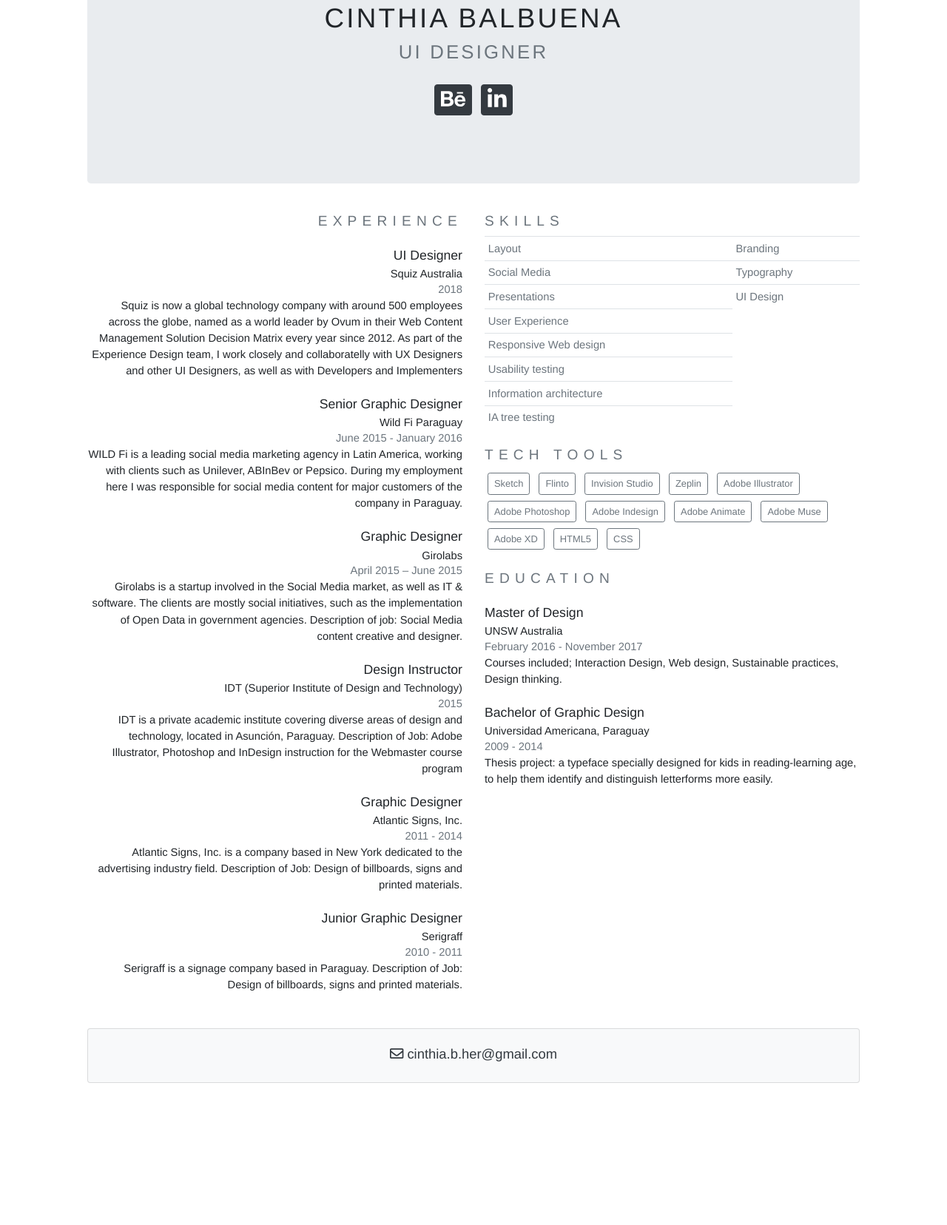
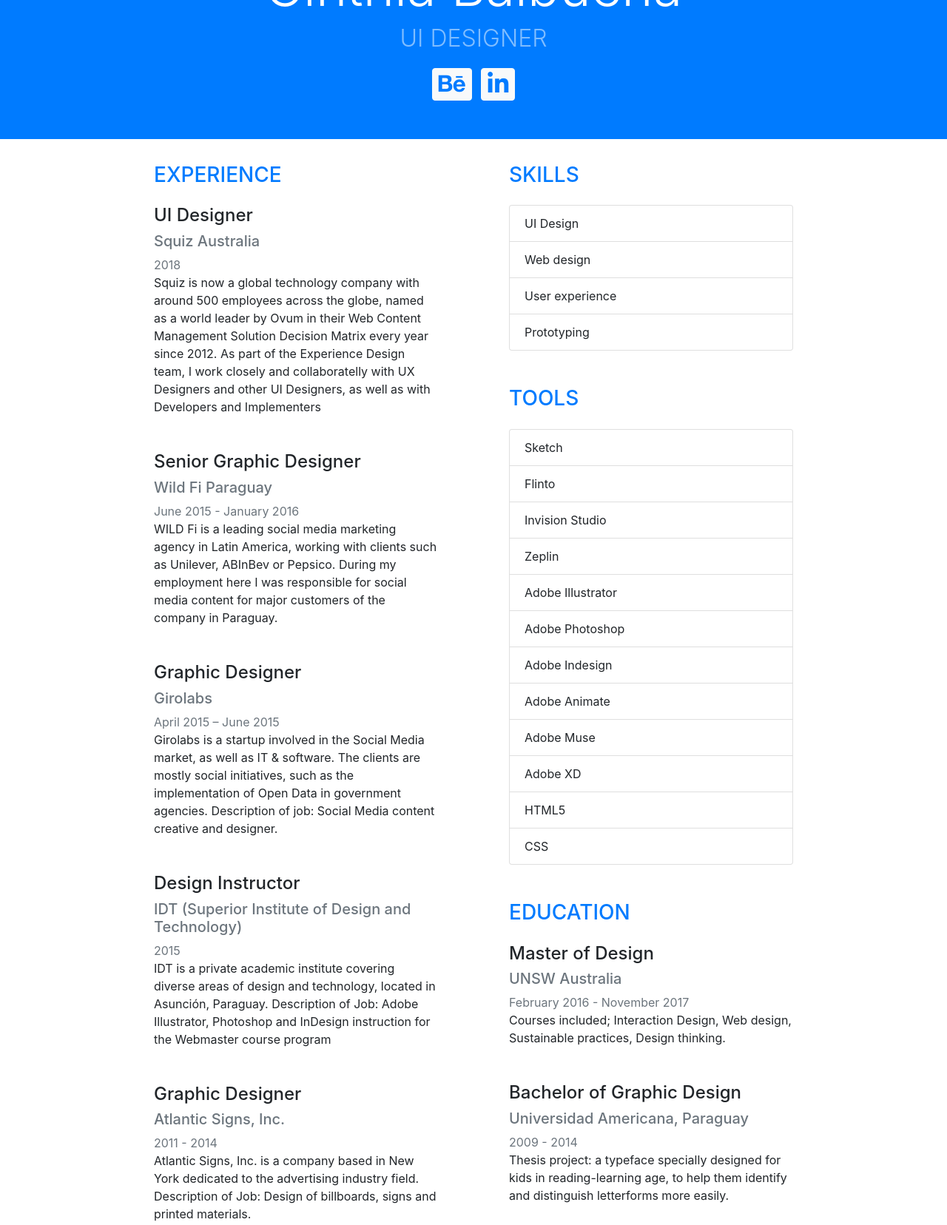
Before and after one commit to cinthiabalbuena/cinthiabalbuena.github.io, a plain HTML site: page index.html in a window 1280 px wide. Shown: the part 109-1765 px from the top of the page at 74% size. Before the commit the page ends 1645 px from the top, so only its background shows below. Drawn offline with nearby package versions, Linux system fonts and the light colour scheme.

Commit message:
new colours and styling

```diff
--- a/index.html
+++ b/index.html
@@ -4,165 +4,156 @@
     <!-- Required meta tags -->
     <meta charset="utf-8">
     <meta name="viewport" content="width=device-width, initial-scale=1, shrink-to-fit=no">
-    <link rel="stylesheet" href="dist/css/bootstrap.css">
-    <script defer src="https://use.fontawesome.com/releases/v5.0.8/js/all.js" integrity="sha384-SlE991lGASHoBfWbelyBPLsUlwY1GwNDJo3jSJO04KZ33K2bwfV9YBauFfnzvynJ" crossorigin="anonymous"></script>
-    <link rel="stylesheet" href="css/master.css">
-
+    <link rel="stylesheet" href="https://stackpath.bootstrapcdn.com/bootstrap/4.2.1/css/bootstrap.min.css" integrity="sha384-GJzZqFGwb1QTTN6wy59ffF1BuGJpLSa9DkKMp0DgiMDm4iYMj70gZWKYbI706tWS" crossorigin="anonymous">
+    <link rel="stylesheet" href="https://use.fontawesome.com/releases/v5.6.3/css/all.css" integrity="sha384-UHRtZLI+pbxtHCWp1t77Bi1L4ZtiqrqD80Kn4Z8NTSRyMA2Fd33n5dQ8lWUE00s/" crossorigin="anonymous">
     <title>Cinthia Balbuena</title>
   </head>
-  <body class="container text-center p-5">
-    <header class="jumbotron">
-      <h1 class="text-uppercase tracking-sm">Cinthia Balbuena</h1>
-      <h2 class="text-uppercase mb-3 text-muted tracking-sm">UI Designer</h2>
-      <div class="my-4">
-        <a href="https://www.behance.net/cinthiabalbuena" target="_blank" class="px-2 py-1 m-1 btn btn-dark" data-toggle="tooltip" data-placement="bottom" title="Portfolio on Behance">
+  <body class="container-fluid m-0 p-0">
+
+    <header class="jumbotron text-center jumbotron-fluid bg-primary py-5">
+      <div class="container w-75 px-lg-5">
+        <h1 class="display-3 text-white">Cinthia Balbuena</h1>
+        <h2 class="text-uppercase text-white-50 font-weight-light">UI Designer</h2>
+        <div class="container mt-3">
+
+          <button class="btn btn-light px-2 py-1 m-1" data-toggle="tooltip" data-placement="bottom" title="Portfolio on Behance">
+            <a href="https://www.behance.net/cinthiabalbuena" target="_blank">
               <i class="fab fa-behance fa-2x"></i>
             </a>
-        <a href="https://www.linkedin.com/in/cinthiabalbuena/" target="_blank" class="px-2 py-1 m-1 btn btn-dark" data-toggle="tooltip" data-placement="bottom" title="LinkedIn profile">
+          </button>
+
+          <button class="btn btn-light px-2 py-1 m-1" data-toggle="tooltip" data-placement="bottom" title="LinkedIn profile">
+            <a href="https://www.linkedin.com/in/cinthiabalbuena/" target="_blank">
               <i class="fab fa-linkedin-in fa-2x"></i>
             </a>
+          </button>
+        </div>
       </div>
     </header>
-    <main class="row text-left">
-      <section class="col text-md-right">
-        <div class="Category  mb-4">
-          <h3 class="text-uppercase my-2 tracking-lg text-muted">Experience</h3>
-          <div class="job my-4">
-            <h4 class="card-title">UI Designer</h4>
-            <h5 class="card-subtitle"> Squiz Australia</h5>
-            <span class="text-muted">2018</span>
+
+
+    <main class="container w-75 px-lg-5">
+      <div class="row mx-lg-n5">
+        <div class="col-lg px-lg-5">
+          <div class="category mb-5">
+            <h3 class="text-uppercase text-primary mb-4">Experience</h3>
+            <div class="job mb-5">
+              <h4 class="card-title my-2">UI Designer</h4>
+              <h5 class="card-subtitle my-2 text-secondary"> Squiz Australia</h5>
+              <span class="text-muted my-2">2018</span>
               <p>Squiz is now a global technology company with around 500 employees across the globe, named as a world leader by Ovum in their Web Content Management Solution Decision Matrix every year since 2012. As part of the Experience Design team, I work closely and collaboratelly with UX Designers and other UI Designers, as well as with Developers and Implementers</p>
             </div>
-          <div class="job my-4">
-            <h4 class="card-title">Senior Graphic Designer</h4>
-            <h5 class="card-subtitle"> Wild Fi Paraguay</h5>
-            <span class="text-muted">June 2015 - January 2016</span>
+            <div class="job mb-5">
+              <h4 class="card-title my-2">Senior Graphic Designer</h4>
+              <h5 class="card-subtitle my-2 text-secondary"> Wild Fi Paraguay</h5>
+              <span class="text-muted my-2">June 2015 - January 2016</span>
               <p>WILD Fi is a leading social media marketing agency in Latin
               America, working with clients such as Unilever, ABInBev or
               Pepsico. During my employment here I was responsible for
               social media content for major customers of the company in
               Paraguay.</p>
             </div>
-          <div class="job my-4">
-            <h4 class="card-title">Graphic Designer</h4>
-            <h5 class="card-subtitle">Girolabs</h5>
-            <span class="text-muted">April 2015 – June 2015</span>
+            <div class="job mb-5">
+              <h4 class="card-title my-2">Graphic Designer</h4>
+              <h5 class="card-subtitle my-2 text-secondary">Girolabs</h5>
+              <span class="text-muted my-2">April 2015 – June 2015</span>
               <p>Girolabs is a startup involved in the Social Media market, as
               well as IT & software. The clients are mostly social initiatives,
               such as the implementation of Open Data in government
               agencies. Description of job: Social Media content creative and
               designer.</p>
             </div>
-          <div class="job my-4">
-            <h4 class="card-title">Design Instructor</h4>
-            <h5 class="card-subtitle">IDT (Superior Institute of Design and Technology)</h5>
-            <span class="text-muted">2015</span>
+            <div class="job mb-5">
+              <h4 class="card-title my-2">Design Instructor</h4>
+              <h5 class="card-subtitle my-2 text-secondary">IDT (Superior Institute of Design and Technology)</h5>
+              <span class="text-muted my-2">2015</span>
               <p>IDT is a private academic institute covering diverse areas of
               design and technology, located in Asunción, Paraguay.
               Description of Job: Adobe Illustrator, Photoshop and InDesign
               instruction for the Webmaster course program</p>
             </div>
-          <div class="job my-4">
-            <h4 class="card-title">Graphic Designer</h4>
-            <h5 class="card-subtitle">Atlantic Signs, Inc.</h5>
-            <span class="text-muted">2011 - 2014</span>
+            <div class="job mb-5">
+              <h4 class="card-title my-2">Graphic Designer</h4>
+              <h5 class="card-subtitle my-2 text-secondary">Atlantic Signs, Inc.</h5>
+              <span class="text-muted my-2">2011 - 2014</span>
               <p>Atlantic Signs, Inc. is a company based in New York dedicated
               to the advertising industry field. Description of Job: Design of
               billboards, signs and printed materials.</p>
             </div>
-          <div class="job my-4">
-            <h4 class="card-title">Junior Graphic Designer</h4>
-            <h5 class="card-subtitle">Serigraff</h5>
-            <span class="text-muted">2010 - 2011</span>
+            <div class="job mb-5">
+              <h4 class="card-title my-2">Junior Graphic Designer</h4>
+              <h5 class="card-subtitle my-2 text-secondary">Serigraff</h5>
+              <span class="text-muted my-2">2010 - 2011</span>
               <p>Serigraff is a signage company based in Paraguay. Description
               of Job: Design of billboards, signs and printed materials.</p>
             </div>
           </div>
-      </section>
-      <section class="col text-left">
-        <div class="Category mb-4">
-          <h3 class="text-uppercase my-2 tracking-lg text-muted">Skills</h3>
-          <table class="table table-responsive-sm table-hover table-sm text-muted">
-            <tr>
-              <td>Layout</td>
-              <td>Branding</td>
-            </tr>
-            <tr>
-              <td>Social Media</td>
-              <td>Typography</td>
-            </tr>
-            <tr>
-              <td>Presentations</td>
-              <td>UI Design</td>
-            </tr>
-            <tr>
-              <td>User Experience</td>
-            </tr>
-            <tr>
-              <td>Responsive Web design</td>
-            </tr>
-            <tr>
-              <td>Usability testing</td>
-            </tr>
-            <tr>
-              <td>Information architecture</td>
-            </tr>
-            <tr>
-              <td>IA tree testing</td>
-            </tr>
-          </table>
         </div>
-        <div class="Category my-4">
-          <h3 class="text-uppercase  my-2 tracking-lg text-muted">Tech Tools</h3>
-              <span class="btn btn-outline-secondary m-1 btn-sm">Sketch</span>
-              <span class="btn btn-outline-secondary m-1 btn-sm">Flinto</span>
-              <span class="btn btn-outline-secondary m-1 btn-sm">Invision Studio</span>
-              <span class="btn btn-outline-secondary m-1 btn-sm">Zeplin</span>
-              <span class="btn btn-outline-secondary m-1 btn-sm">Adobe Illustrator</span>
-              <span class="btn btn-outline-secondary m-1 btn-sm">Adobe Photoshop</span>
-              <span class="btn btn-outline-secondary m-1 btn-sm">Adobe Indesign</span>
-              <span class="btn btn-outline-secondary m-1 btn-sm">Adobe Animate</span>
-              <span class="btn btn-outline-secondary m-1 btn-sm">Adobe Muse</span>
-              <span class="btn btn-outline-secondary m-1 btn-sm">Adobe XD</span>
-              <span class="btn btn-outline-secondary m-1 btn-sm">HTML5</span>
-              <span class="btn btn-outline-secondary m-1 btn-sm">CSS</span>
+
+      <div class="col-lg px-lg-5">
+        <div class="category mb-5">
+          <h3 class="text-uppercase text-primary mb-4">Skills</h3>
+          <ul class="list-group">
+              <li class="list-group-item">UI Design</li>
+              <li class="list-group-item">Web design</li>
+              <li class="list-group-item">User experience</li>
+              <li class="list-group-item">Prototyping</li>
+          </ul>
         </div>
-        <div class="Category  my-4">
-          <h3 class="text-uppercase my-4 tracking-lg text-muted">Education</h3>
-          <div class="qualif my-4">
-              <h4 class="card-title">Master of Design</h4>
-              <h5 class="card-subtitle">UNSW Australia</h5>
-              <span class="text-muted">February 2016 - November 2017</span>
+        <div class="category mb-5">
+          <h3 class="text-uppercase text-primary mb-4">Tools</h3>
+          <ul class="list-group">
+            <li class="list-group-item">Sketch</span>
+            <li class="list-group-item">Flinto</span>
+            <li class="list-group-item">Invision Studio</span>
+            <li class="list-group-item">Zeplin</span>
+            <li class="list-group-item">Adobe Illustrator</span>
+            <li class="list-group-item">Adobe Photoshop</span>
+            <li class="list-group-item">Adobe Indesign</span>
+            <li class="list-group-item">Adobe Animate</span>
+            <li class="list-group-item">Adobe Muse</span>
+            <li class="list-group-item">Adobe XD</span>
+            <li class="list-group-item">HTML5</span>
+            <li class="list-group-item">CSS</span>
+          </ul>
+        </div>
+        <div class="category mb-5">
+          <h3 class="text-uppercase text-primary mb-4">Education</h3>
+          <div class="qualif mb-5">
+              <h4 class="card-title my-2">Master of Design</h4>
+              <h5 class="card-subtitle my-2 text-secondary">UNSW Australia</h5>
+              <span class="text-muted my-2">February 2016 - November 2017</span>
               <p>Courses included; Interaction Design, Web design, Sustainable
               practices, Design thinking.</p>
           </div>
           <div class="qualif my-4">
-            <h4 class="card-title">Bachelor of Graphic Design</h4>
-            <h5 class="card-subtitle">Universidad Americana, Paraguay</h5>
-            <span class="text-muted">2009 - 2014</span>
+            <h4 class="card-title my-2">Bachelor of Graphic Design</h4>
+            <h5 class="card-subtitle my-2 text-secondary">Universidad Americana, Paraguay</h5>
+            <span class="text-muted my-2">2009 - 2014</span>
             <p>Thesis project: a typeface specially designed for kids in
             reading-learning age, to help them identify and distinguish
             letterforms more easily.</p>
           </div>
         </div>
 
-      </section>
+      </div>
+
+    </div>
     </main>
 
-    <footer class="my-4 card bg-light">
-      <address class="mb-4 text-uppercase card-body pb-0 lead">
-        <a href="mailto:cinthia.b.her@gmail.com" class="text-lowercase text-dark" data-toggle="tooltip" data-placement="top" title="Contact me" target="_blank">
+    <footer class="container-fluid mt-4 bg-dark text-center">
+      <address class="py-5 m-0">
+        <a href="mailto:cinthia.b.her@gmail.com" class="text-lowercase text-light" data-toggle="tooltip" data-placement="top" title="Contact me" target="_blank">
           <i class="far fa-envelope"></i> cinthia.b.her@gmail.com
         </a>
       </address>
     </footer>
 
-    <!-- Optional JavaScript -->
-    <!-- jQuery first, then Popper.js, then Bootstrap JS -->
-    <script src="https://code.jquery.com/jquery-3.2.1.slim.min.js" integrity="sha384-KJ3o2DKtIkvYIK3UENzmM7KCkRr/rE9/Qpg6aAZGJwFDMVNA/GpGFF93hXpG5KkN" crossorigin="anonymous"></script>
-    <script src="https://cdnjs.cloudflare.com/ajax/libs/popper.js/1.12.9/umd/popper.min.js" integrity="sha384-ApNbgh9B+Y1QKtv3Rn7W3mgPxhU9K/ScQsAP7hUibX39j7fakFPskvXusvfa0b4Q" crossorigin="anonymous"></script>
-    <script src="https://maxcdn.bootstrapcdn.com/bootstrap/4.0.0/js/bootstrap.min.js" integrity="sha384-JZR6Spejh4U02d8jOt6vLEHfe/JQGiRRSQQxSfFWpi1MquVdAyjUar5+76PVCmYl" crossorigin="anonymous"></script>
-    <script type="text/javascript" defer>
+
+    <script src="https://code.jquery.com/jquery-3.3.1.slim.min.js" integrity="sha384-q8i/X+965DzO0rT7abK41JStQIAqVgRVzpbzo5smXKp4YfRvH+8abtTE1Pi6jizo" crossorigin="anonymous"></script>
+    <script src="https://cdnjs.cloudflare.com/ajax/libs/popper.js/1.14.6/umd/popper.min.js" integrity="sha384-wHAiFfRlMFy6i5SRaxvfOCifBUQy1xHdJ/yoi7FRNXMRBu5WHdZYu1hA6ZOblgut" crossorigin="anonymous"></script>
+    <script src="https://stackpath.bootstrapcdn.com/bootstrap/4.2.1/js/bootstrap.min.js" integrity="sha384-B0UglyR+jN6CkvvICOB2joaf5I4l3gm9GU6Hc1og6Ls7i6U/mkkaduKaBhlAXv9k" crossorigin="anonymous"></script>
+    <script type="text/javascript">
       $(function () {
         $('[data-toggle="tooltip"]').tooltip()
       })
```
Lines whose indentation alone changed are shown as unchanged.
